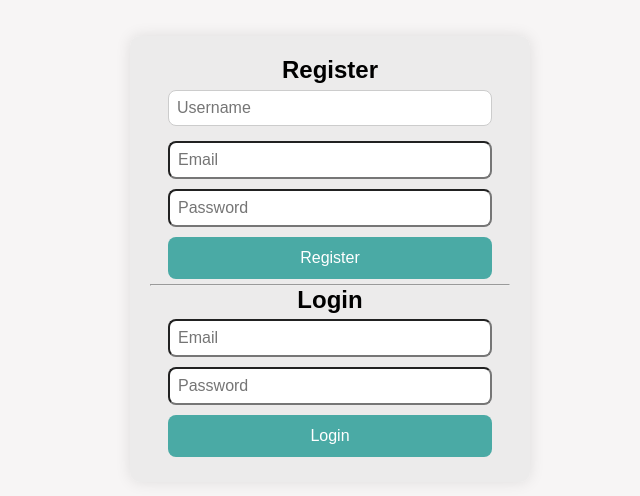
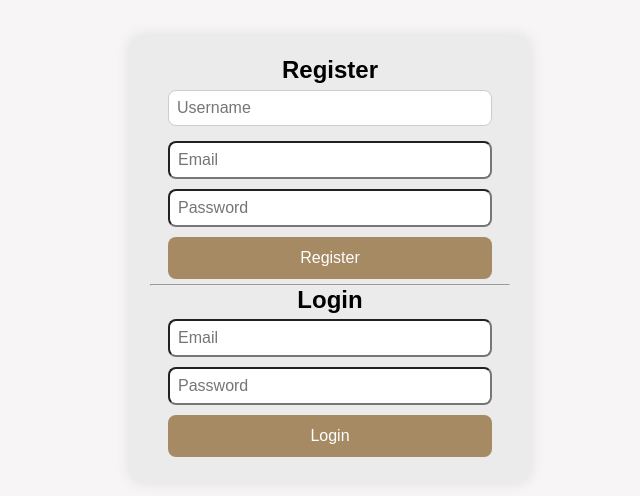
Before and after one commit to zainab-a1/blog, a website: page project/main/public/login.htm in a window 1280 px wide. Shown: the part 114-610 px from the top of the page, without its empty margins (310-950 px from the left). Drawn offline with Linux system fonts and the light colour scheme.

Commit message:
changed colour of the login button

```diff
--- a/project/main/public/assets/style.css
+++ b/project/main/public/assets/style.css
@@ -225,7 +225,8 @@ textarea:focus {
 /* Submit Button */
 input[type="submit"], button {
     border: none;
-    background: #4aaaa5;
+    /* background: #4aaaa5; */
+    background: #A68A64;
     padding: 12px 20px;
     border-radius: 8px;
     cursor: pointer;
```
